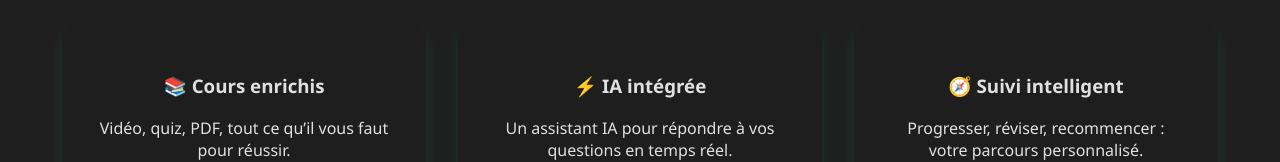
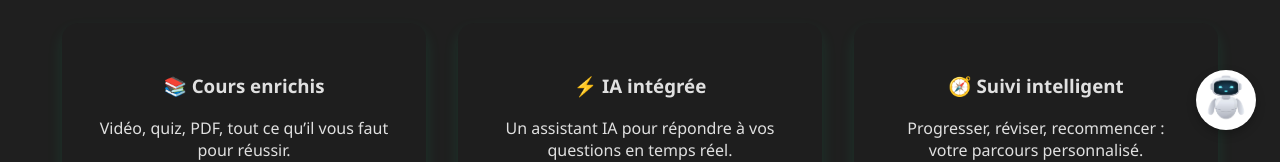
Before and after one commit to haytamelamrani/platform_aprentisage, a React (Create React App) app in the folder client/: page / in a window 1280 px wide. Shown: the part 646-808 px from the top of the page. Built offline with nearby package versions, Linux system fonts and the light colour scheme.

Commit message:
affichage chatbot

```diff
--- a/client/src/App.js
+++ b/client/src/App.js
@@ -27,11 +27,12 @@ import QcmPage from './pages/QcmPage';
 import HtmlRunner from './pages/Game';
 
 import StudentFeedback from './components/StudentFeedback';
-import Chatbot from './components/Chatbot'; // ✅ Si tu l’utilises dans une page, n’oublie pas
+import Chatbot from './components/Chatbot';
 
 function AppContent({ darkMode, toggleMode }) {
   const location = useLocation();
   const currentPath = location.pathname;
+
 
   return (
     <>
@@ -67,6 +68,8 @@ function AppContent({ darkMode, toggleMode }) {
 
         <Route path="/logout" element={<Logout />} />
       </Routes>
+
+      <Chatbot />
     </>
   );
 }
```
